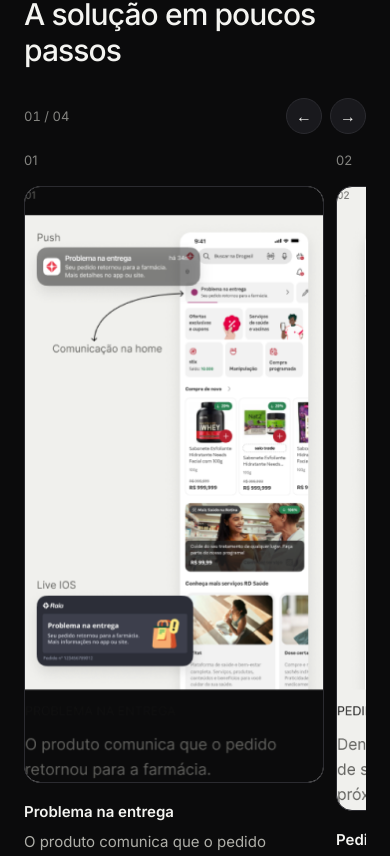
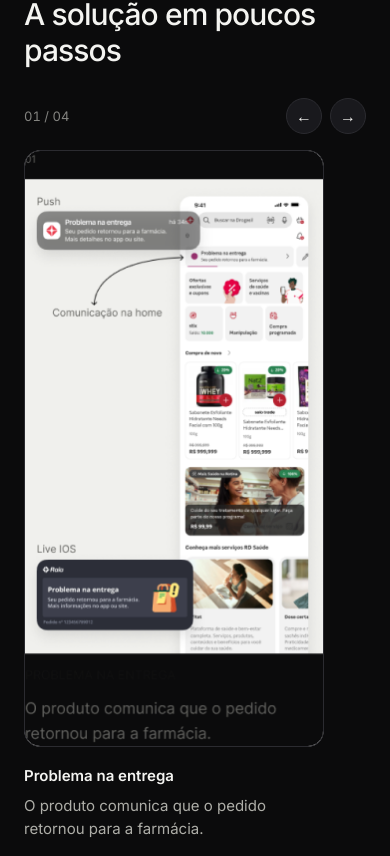
Before and after one commit to Wanderson-stech/wan-portfolio-designofc, a Next.js app: page /reenvio in a window 390 px wide. Shown: the part 5325-6181 px from the top of the page. Built offline with nearby package versions, Linux system fonts and the light colour scheme.

Commit message:
fix: align carousel and refine home process

```diff
--- a/app/globals.css
+++ b/app/globals.css
@@ -984,8 +984,14 @@ img { display: block; max-width: 100%; height: auto; }
   margin-top: 32px !important;
 }
 
+.reenvio-native-carousel .portfolio-carousel__track {
+  gap: 0;
+}
+
 .reenvio-native-slide {
-  flex: 0 0 auto;
+  flex: 0 0 100%;
+  display: flex;
+  justify-content: center;
 }
 
 .journey-artifact {
@@ -2542,7 +2548,10 @@ img { display: block; max-width: 100%; height: auto; }
 
   /* Reenvio native mobile */
   .reenvio-native-carousel { margin-top: 28px !important; }
-  .reenvio-native-slide { flex-basis: 300px; }
+  .reenvio-native-slide {
+    flex-basis: 100%;
+    justify-content: flex-start;
+  }
   .reenvio-figma-artifact {
     width: 300px;
   }
--- a/components/product-artifacts.tsx
+++ b/components/product-artifacts.tsx
@@ -30,7 +30,7 @@ const reenvioSolutionSlides = [
   },
 ] as const;
 
-function ReenvioFigmaSlide({ slide, index }: { slide: typeof reenvioSolutionSlides[number]; index: number }) {
+function ReenvioFigmaSlide({ slide }: { slide: typeof reenvioSolutionSlides[number] }) {
   return (
     <article
       className="reenvio-figma-artifact"
@@ -40,7 +40,6 @@ function ReenvioFigmaSlide({ slide, index }: { slide: typeof reenvioSolutionSlid
         "--artifact-mobile-height": `${slide.mobile.height}px`,
       } as CSSProperties}
     >
-      <p className="journey-artifact__number">{String(index + 1).padStart(2, "0")}</p>
       <div className="reenvio-figma-artifact__media">
         <picture>
           <source media="(max-width: 767px)" srcSet={slide.mobile.src} />
@@ -67,8 +66,8 @@ export function ReenvioSolutionCarousel() {
       className="reenvio-native-carousel"
       slideClassName="reenvio-native-slide"
     >
-      {reenvioSolutionSlides.map((slide, index) => (
-        <ReenvioFigmaSlide slide={slide} index={index} key={slide.title} />
+      {reenvioSolutionSlides.map((slide) => (
+        <ReenvioFigmaSlide slide={slide} key={slide.title} />
       ))}
     </PortfolioCarousel>
   );
```
Also changed, not shown: app/page.tsx (+5 -5 lines).
